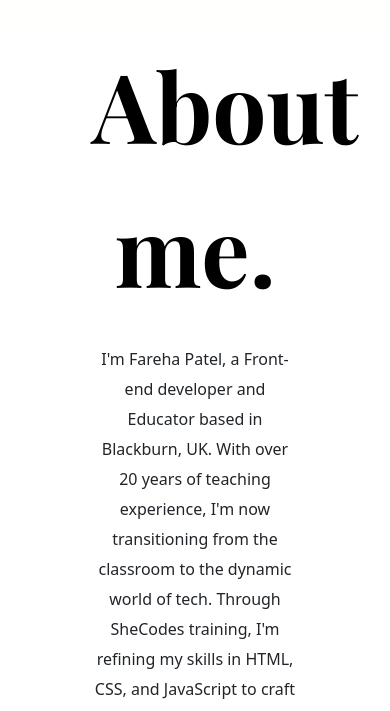
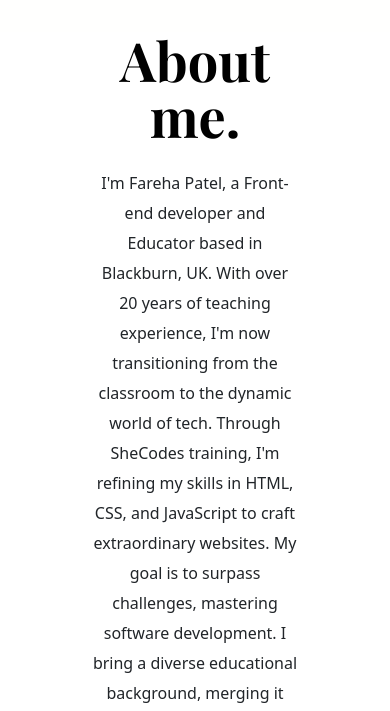
Before and after one commit to Fareha13/FP-Portfolio, a plain HTML site: page about.html in a window 390 px wide. Shown: the part 124-835 px from the top of the page. Drawn offline with nearby package versions, Linux system fonts and the light colour scheme.

Commit message:
Fixed about page h1 to make it responsive

```diff
--- a/src/portfolio.css
+++ b/src/portfolio.css
@@ -170,7 +170,6 @@ footer .social-links a:hover {
   padding-bottom: 80px;
 }
 
-
 .content-container {
   padding: 50px 20px;
 }
@@ -200,8 +199,6 @@ footer .social-links a:hover {
 .content {
   margin: 30px;
 }
-
-
 
 .btn-branding {
   background: var(--branding-color);
@@ -253,9 +250,8 @@ img.img-fluid.profile-pic {
   padding: 0px;
   border-radius: 10px;
   box-sizing: border-box;
-    box-shadow: 10px 10px 33px 0px rgba(0,0,0,0.5);
+  box-shadow: 10px 10px 33px 0px rgba(0, 0, 0, 0.5);
 }
-
 
 img.img-fluid.nutella {
   display: block;
@@ -347,9 +343,9 @@ img.img-fluid.world-clock {
     margin-top: 70px;
   }
 
-  h1.heading {
-    font-size: 64px;
-    line-height: 80px;
+  h1.heading-about {
+    font-size: 54px;
+    line-height: 56px;
     font-weight: bold;
   }
 }
```
Lines whose indentation alone changed are shown as unchanged.
